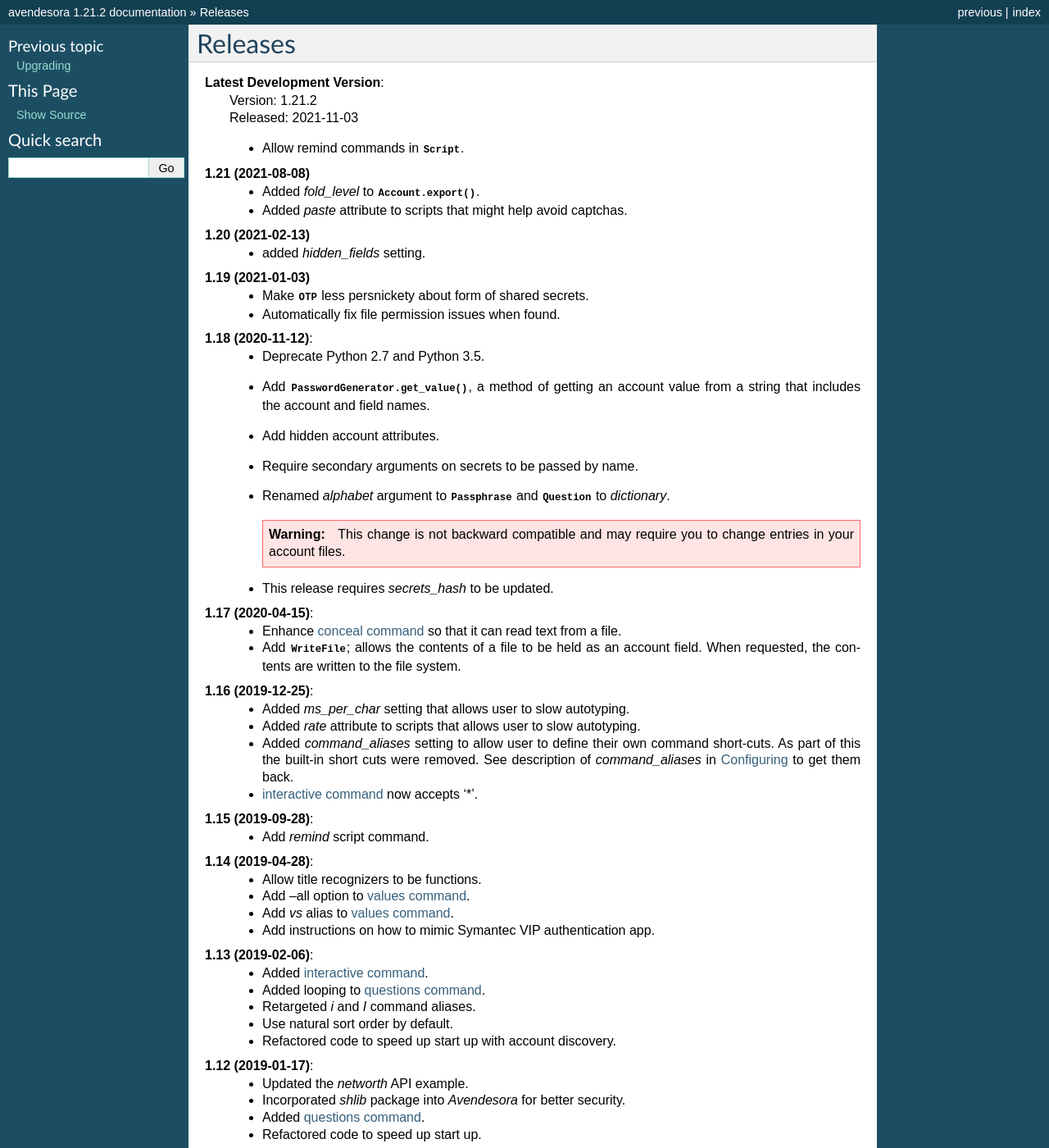
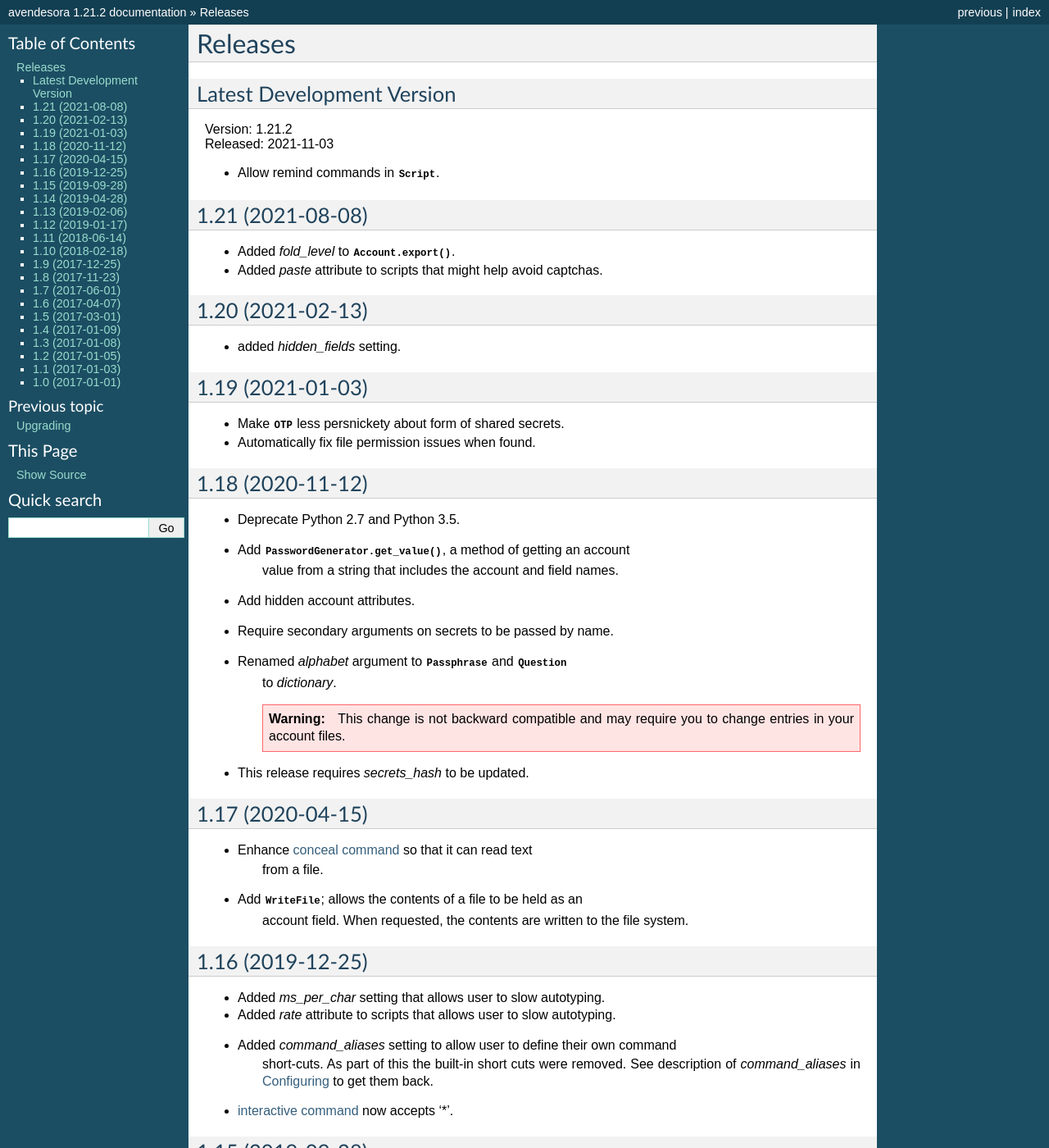
Before and after one commit to KenKundert/avendesora, a Sphinx documentation site: the page built from doc/releases.rst, in a window 1280 px wide and 1400 px high. Shown: the whole window at 82% size. Built offline with Sphinx 7.4.7, drawn with Linux system fonts in a browser that asks for light colours.

```diff
--- a/doc/releases.rst
+++ b/doc/releases.rst
@@ -3,134 +3,178 @@ Releases
 
 .. currentmodule:: avendesora
 
-**Latest Development Version**:
-    | Version: 1.21.2
-    | Released: 2021-11-03
+Latest Development Version
+--------------------------
+| Version: 1.21.2
+| Released: 2021-11-03
 
-    - Allow remind commands in :class:`Script`.
+- Allow remind commands in :class:`Script`.
 
 
-**1.21 (2021-08-08)**
-    - Added *fold_level* to :meth:`Account.export()`.
-    - Added *paste* attribute to scripts that might help avoid captchas.
+1.21 (2021-08-08)
+-----------------
+- Added *fold_level* to :meth:`Account.export()`.
+- Added *paste* attribute to scripts that might help avoid captchas.
 
-**1.20 (2021-02-13)**
-    - added *hidden_fields* setting.
 
-**1.19 (2021-01-03)**
-    - Make :class:`OTP` less persnickety about form of shared secrets.
-    - Automatically fix file permission issues when found.
+1.20 (2021-02-13)
+-----------------
+- added *hidden_fields* setting.
 
-**1.18 (2020-11-12)**:
-    - Deprecate Python 2.7 and Python 3.5.
-    - Add :meth:`PasswordGenerator.get_value()`, a method of getting an account
-      value from a string that includes the account and field names.
-    - Add hidden account attributes.
-    - Require secondary arguments on secrets to be passed by name.
-    - Renamed *alphabet* argument to :class:`Passphrase` and :class:`Question`
-      to *dictionary*.
 
-      .. warning::
+1.19 (2021-01-03)
+-----------------
+- Make :class:`OTP` less persnickety about form of shared secrets.
+- Automatically fix file permission issues when found.
 
-          This change is not backward compatible and may require you to change
-          entries in your account files.
 
-    - This release requires *secrets_hash* to be updated.
+1.18 (2020-11-12)
+-----------------
+- Deprecate Python 2.7 and Python 3.5.
+- Add :meth:`PasswordGenerator.get_value()`, a method of getting an account
+    value from a string that includes the account and field names.
+- Add hidden account attributes.
+- Require secondary arguments on secrets to be passed by name.
+- Renamed *alphabet* argument to :class:`Passphrase` and :class:`Question`
+    to *dictionary*.
 
-**1.17 (2020-04-15)**:
-    - Enhance :ref:`conceal command <conceal command>` so that it can read text
-      from a file.
-    - Add :class:`WriteFile`; allows the contents of a file to be held as an
-      account field. When requested, the contents are written to the file
-      system.
+    .. warning::
 
-**1.16 (2019-12-25)**:
-    - Added *ms_per_char* setting that allows user to slow autotyping.
-    - Added *rate* attribute to scripts that allows user to slow autotyping.
-    - Added *command_aliases* setting to allow user to define their own command
-      short-cuts. As part of this the built-in short cuts were removed. See
-      description of *command_aliases* in :ref:`configuring_avendesora` to get
-      them back.
-    - :ref:`interactive command <interactive command>` now accepts '*'.
+        This change is not backward compatible and may require you to change
+        entries in your account files.
 
-**1.15 (2019-09-28)**:
-    - Add *remind* script command.
+- This release requires *secrets_hash* to be updated.
 
-**1.14 (2019-04-28)**:
-    - Allow title recognizers to be functions.
-    - Add --all option to :ref:`values command <values command>`.
-    - Add *vs* alias to :ref:`values command <values command>`.
-    - Add instructions on how to mimic Symantec VIP authentication app.
 
-**1.13 (2019-02-06)**:
-    - Added :ref:`interactive command <interactive command>`.
-    - Added looping to :ref:`questions command <questions command>`.
-    - Retargeted *i* and *I* command aliases.
-    - Use natural sort order by default.
-    - Refactored code to speed up start up with account discovery.
+1.17 (2020-04-15)
+-----------------
+- Enhance :ref:`conceal command <conceal command>` so that it can read text
+    from a file.
+- Add :class:`WriteFile`; allows the contents of a file to be held as an
+    account field. When requested, the contents are written to the file
+    system.
 
-**1.12 (2019-01-17)**:
-    - Updated the *networth* API example.
-    - Incorporated *shlib* package into *Avendesora* for better security.
-    - Added :ref:`questions command <questions command>`.
-    - Refactored code to speed up start up.
 
-**1.11 (2018-06-14)**:
-    - Added *is_secret* argument to Secret classes.
-    - Added support for *dmenu* as alternative to built-in selection utility.
-    - Added --delete option to log command.
-    - Rename *master* and *seed* *Account* attributes to *master_seed* and *account_seed*.
-    - Improve  *portmortem* and *networth* api examples.
-    - Improve the account value formatting.
+1.16 (2019-12-25)
+-----------------
+- Added *ms_per_char* setting that allows user to slow autotyping.
+- Added *rate* attribute to scripts that allows user to slow autotyping.
+- Added *command_aliases* setting to allow user to define their own command
+    short-cuts. As part of this the built-in short cuts were removed. See
+    description of *command_aliases* in :ref:`configuring_avendesora` to get
+    them back.
+- :ref:`interactive command <interactive command>` now accepts '*'.
 
-**1.10 (2018-02-18)**:
-    - Added support for *qutebrowser*.
 
-**1.9 (2017-12-25)**:
-    - Adds :ref:`one-time passwords <otp>` (an alternative to Google Authenticator).
-    - Added 'vc' command as an alias for 'value --clipboard'.
+1.15 (2019-09-28)
+-----------------
+- Add *remind* script command.
 
-**1.8 (2017-11-23)**:
-    - Created the manual.
-    - Use keyboard writer if there is no access to TTY.
-    - Shifted to skinny config file.
-    - Warn the user if the archive is missing or stale.
-    - Improved get_value(), added add get_values(), add get_fields().
-    - Canonicalize names.
-    - Allow account name to be given even if TTY is not available.
-    - Allow default_field to be a list.
-    - Add render method to AccountValue.
-    - Changed the way multiple gpg ids are specified.
-    - Improved :ref:`browse command <browse command>`.
-    - Added shift_sort to password generators.
-    - Added :ref:`log command <log command>`.
-    - Added :ref:`phonetic command <phonetic command>`.
-    - Added browser version of :ref:`help command <help command>`.
 
-    It is recommended that in this release you trim your
-    ~/.config/avendesora/config file to only include those settings that you
-    explicitly wish to override.
+1.14 (2019-04-28)
+-----------------
+- Allow title recognizers to be functions.
+- Add --all option to :ref:`values command <values command>`.
+- Add *vs* alias to :ref:`values command <values command>`.
+- Add instructions on how to mimic Symantec VIP authentication app.
 
-**1.7 (2017-06-01)**:
-    - add :ref:`credentials command <credentials command>`.
 
-**1.6 (2017-04-07)**:
-    - Fix issues in sleep feature in autotype scripts.
+1.13 (2019-02-06)
+-----------------
+- Added :ref:`interactive command <interactive command>`.
+- Added looping to :ref:`questions command <questions command>`.
+- Retargeted *i* and *I* command aliases.
+- Use natural sort order by default.
+- Refactored code to speed up start up with account discovery.
 
-**1.5 (2017-03-01)**:
-    - Fixed bug in account discovery for URLs.
-    - Added get_composite, renamed get_field to get_scalar.
 
-**1.4 (2017-01-09)**:
-    - Improved error reporting on encrypted files.
-    - Added RecognizeFile().
+1.12 (2019-01-17)
+-----------------
+- Updated the *networth* API example.
+- Incorporated *shlib* package into *Avendesora* for better security.
+- Added :ref:`questions command <questions command>`.
+- Refactored code to speed up start up.
 
-**1.3 (2017-01-08)**:
-    - Warn about duplicate account names.
 
-**1.2 (2017-01-05)**:
+1.11 (2018-06-14)
+-----------------
+- Added *is_secret* argument to Secret classes.
+- Added support for *dmenu* as alternative to built-in selection utility.
+- Added --delete option to log command.
+- Rename *master* and *seed* *Account* attributes to *master_seed* and *account_seed*.
+- Improve  *portmortem* and *networth* api examples.
+- Improve the account value formatting.
 
-**1.1 (2017-01-03)**:
 
-**1.0 (2017-01-01)**:
-    - Initial production release.
+1.10 (2018-02-18)
+-----------------
+- Added support for *qutebrowser*.
+
+
+1.9 (2017-12-25)
+----------------
+- Adds :ref:`one-time passwords <otp>` (an alternative to Google Authenticator).
+- Added 'vc' command as an alias for 'value --clipboard'.
+
+
+1.8 (2017-11-23)
+----------------
+- Created the manual.
+- Use keyboard writer if there is no access to TTY.
+- Shifted to skinny config file.
+- Warn the user if the archive is missing or stale.
+- Improved get_value(), added add get_values(), add get_fields().
+- Canonicalize names.
+- Allow account name to be given even if TTY is not available.
+- Allow default_field to be a list.
+- Add render method to AccountValue.
+- Changed the way multiple gpg ids are specified.
+- Improved :ref:`browse command <browse command>`.
+- Added shift_sort to password generators.
+- Added :ref:`log command <log command>`.
+- Added :ref:`phonetic command <phonetic command>`.
+- Added browser version of :ref:`help command <help command>`.
+
+It is recommended that in this release you trim your
+~/.config/avendesora/config file to only include those settings that you
+explicitly wish to override.
+
+
+1.7 (2017-06-01)
+----------------
+- add :ref:`credentials command <credentials command>`.
+
+
+1.6 (2017-04-07)
+----------------
+- Fix issues in sleep feature in autotype scripts.
+
+
+1.5 (2017-03-01)
+----------------
+- Fixed bug in account discovery for URLs.
+- Added get_composite, renamed get_field to get_scalar.
+
+
+1.4 (2017-01-09)
+----------------
+- Improved error reporting on encrypted files.
+- Added RecognizeFile().
+
+
+1.3 (2017-01-08)
+----------------
+- Warn about duplicate account names.
+
+
+1.2 (2017-01-05)
+----------------
+
+
+1.1 (2017-01-03)
+----------------
+
+
+1.0 (2017-01-01)
+----------------
+- Initial production release.
```
Also changed, not shown: 1 other file.
